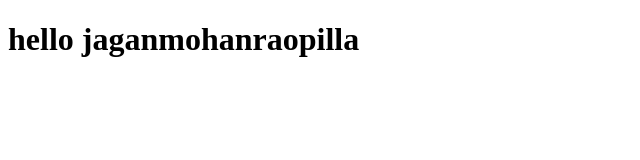
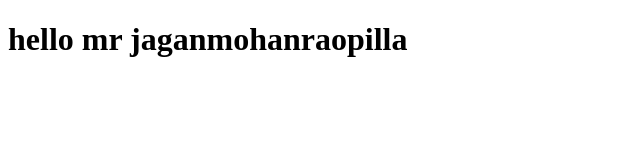
Before and after one commit to jaganmohanraopilla/freshersbatch-oct16, a plain HTML site: page index.html/index.html in a window 1280 px wide. Shown: the whole page, without its empty margins (0-640 px from the left). Drawn offline with Linux system fonts and the light colour scheme.

Commit message:
making final commit of html file into html-assignment branch

```diff
--- a/index.html/index.html
+++ b/index.html/index.html
@@ -4,7 +4,7 @@
 	<title>jaganmohanraopilla</title>
 </head>
 <body>
-	<h1>hello  jaganmohanraopilla</h1>
+	<h1>hello  mr jaganmohanraopilla</h1>
 
 </body>
 </html>
```
